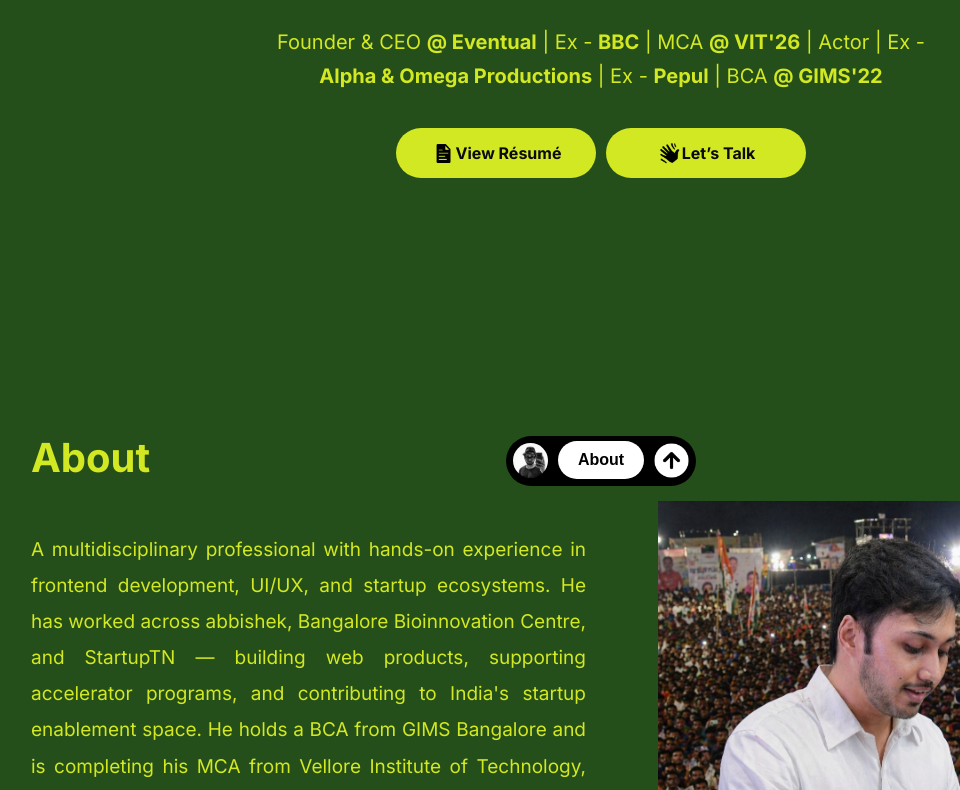
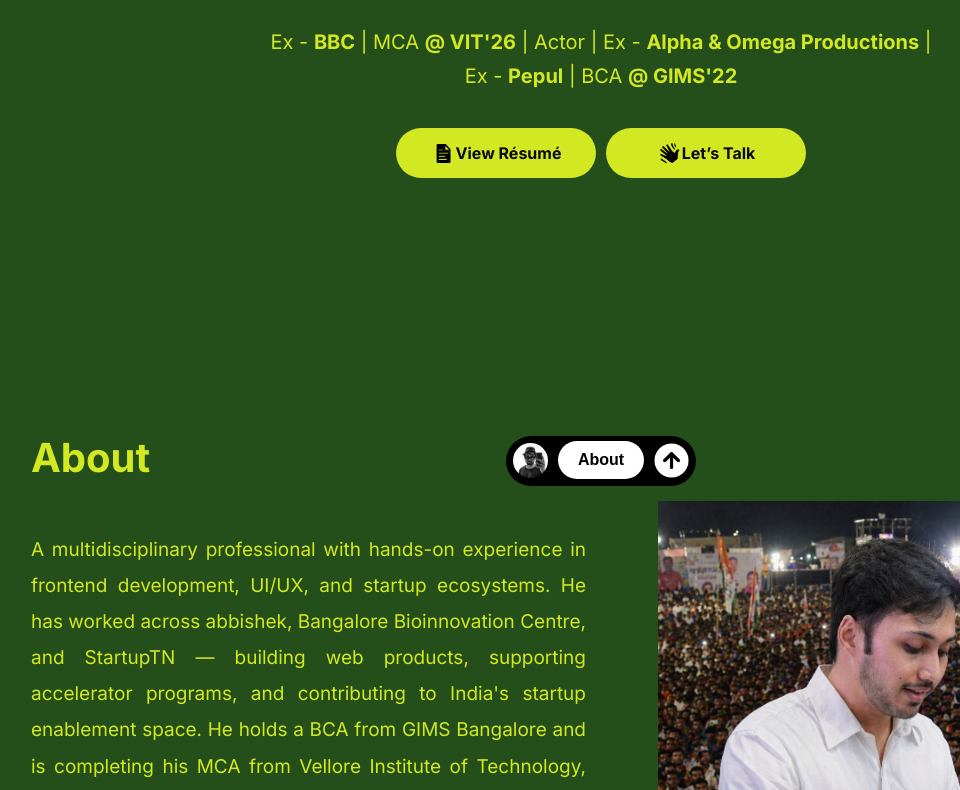
Before and after one commit to abbishekprabhu/portfolio, a plain HTML site: page index.html in a window 1280 px wide. Shown: the part 304-1094 px from the top of the page, without its empty margins (39-999 px from the left). Drawn offline with nearby package versions, Linux system fonts and the light colour scheme.

Commit message:
new-update

```diff
--- a/index.html
+++ b/index.html
@@ -66,7 +66,7 @@
             <a href="https://www.x.com/abbishekoffl" target="_blank"><img src="images/x-twitter.png" alt="x-twitter" draggable="false" /></a>
             <a href="#" id="whatsapp" target="_blank"><img src="images/whatsapp.png" alt="whatsapp" draggable="false" /></a>
         </div>
-        <p class="prev-exp">Founder & CEO <a href="https://eventualhq.netlify.app/" target="_blank">@ Eventual</a> | Ex - <a href="https://bioinnovationcentre.com/en" target="_blank" rel="noopener noreferrer">BBC</a> | MCA <a href="https://vit.ac.in/" target="_blank">@ VIT'26</a> | Actor | Ex - <span> Alpha & Omega Productions</span> | Ex - <a href="https://www.abbishek.in/" target="_blank">Pepul</a> | BCA <a href="https://gimsedu.in/">@ GIMS'22</a></p>
+        <p class="prev-exp">Ex - <a href="https://bioinnovationcentre.com/en" target="_blank" rel="noopener noreferrer">BBC</a> | MCA <a href="https://vit.ac.in/" target="_blank">@ VIT'26</a> | Actor | Ex - <span> Alpha & Omega Productions</span> | Ex - <a href="https://www.abbishek.in/" target="_blank">Pepul</a> | BCA <a href="https://gimsedu.in/">@ GIMS'22</a></p>
         <div class="main-contact-links">
             <a href="Abbishek_Resume_Updated_23052026.pdf" target="_blank"><img src="images/resume.png" alt="Resume"><p>View Résumé</p></a>
             <a href="#" id="gmail" target="_blank"><img src="images/gmail.png" alt="Gmail"><p>Let’s Talk</p></a>
```
